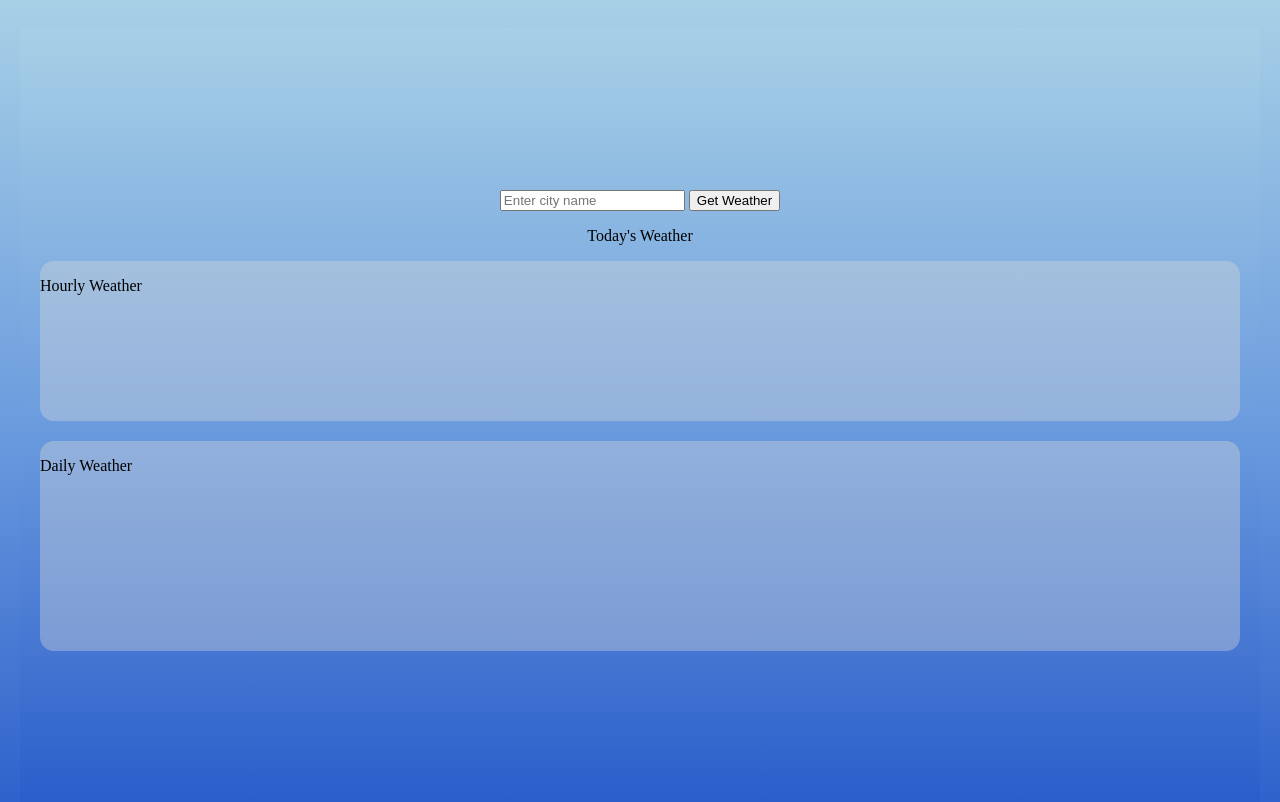
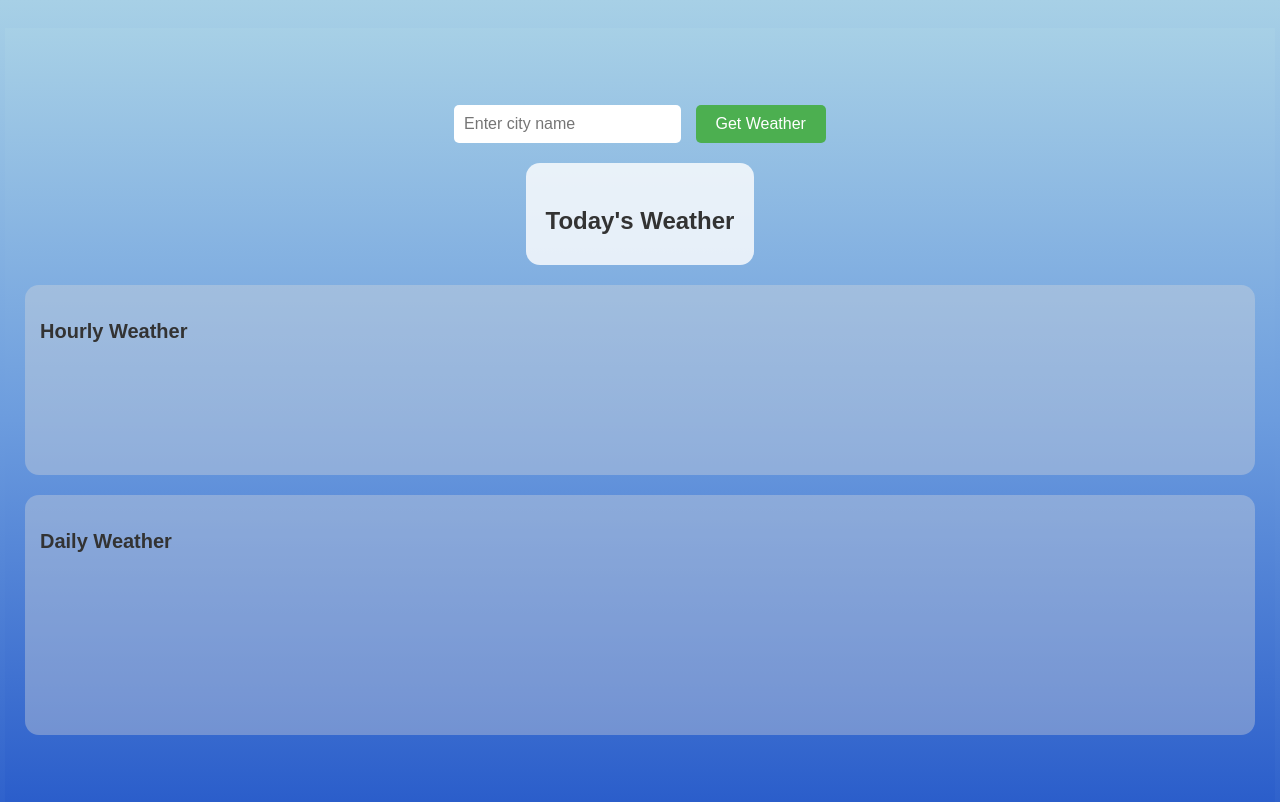
Before and after one commit to s-ardebili/WebDev, a plain HTML site: page index.html in a window 1280 px wide. Drawn offline with Linux system fonts and the light colour scheme.

Commit message:
Update styles.css

```diff
--- a/styles.css
+++ b/styles.css
@@ -22,3 +22,91 @@ html, body {
     border-radius: 14px;
     background: rgba(217, 217, 217, 0.37);
 }
+
+
+body {
+    font-family: 'Arial', sans-serif;
+    color: #333;
+}
+
+#city-input {
+    margin-bottom: 20px;
+}
+
+#enterCity {
+    padding: 10px;
+    font-size: 16px;
+    border: none;
+    border-radius: 5px;
+    margin-right: 10px;
+}
+
+button {
+    padding: 10px 20px;
+    font-size: 16px;
+    background-color: #4CAF50;
+    color: white;
+    border: none;
+    border-radius: 5px;
+    cursor: pointer;
+    transition: background-color 0.3s;
+}
+
+button:hover {
+    background-color: #45a049;
+}
+
+#todays-weather {
+    background: rgba(255, 255, 255, 0.8);
+    padding: 20px;
+    border-radius: 14px;
+    margin-bottom: 20px;
+    text-align: center;
+}
+
+#todays-weather p:first-child {
+    font-size: 24px;
+    font-weight: bold;
+    margin-bottom: 10px;
+}
+
+#current-temp, #current-description {
+    font-size: 18px;
+    margin: 5px 0;
+}
+
+#hourly, #daily {
+    padding: 15px;
+    overflow-x: auto;
+    white-space: nowrap;
+}
+
+#hourly p, #daily p {
+    font-size: 20px;
+    font-weight: bold;
+    margin-bottom: 10px;
+}
+
+#hourly-forecast, #daily-forecast {
+    display: flex;
+    gap: 20px;
+}
+
+#hourly-forecast div, #daily-forecast div {
+    background: rgba(255, 255, 255, 0.8);
+    padding: 10px;
+    border-radius: 10px;
+    text-align: center;
+    min-width: 100px;
+}
+
+#hourly-forecast strong, #daily-forecast strong {
+    display: block;
+    margin-bottom: 5px;
+}
+
+@media (max-width: 1200px) {
+    #hourly, #daily {
+        width: 90%;
+    }
+}
```
